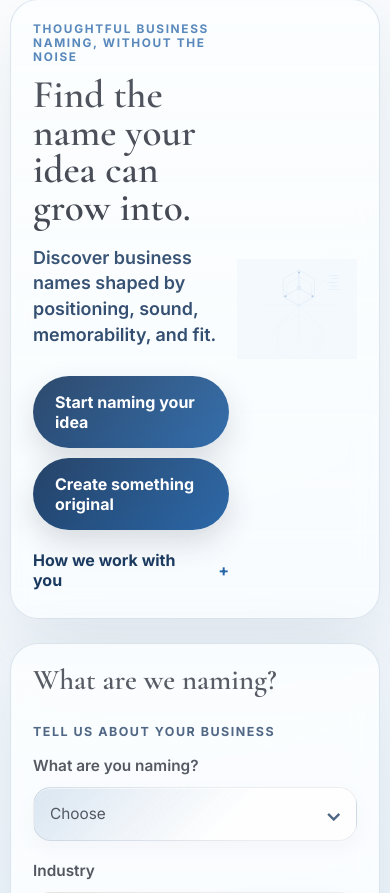
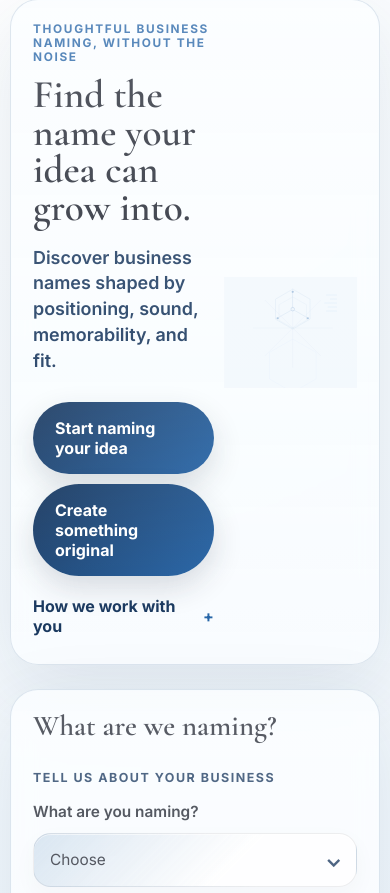
Before and after one commit to pickleball-dan/namengine-business-app, a Flask app: page / in a window 390 px wide. Shown: the part 74-967 px from the top of the page. Run offline with Flask 3, Linux system fonts and the light colour scheme.

Commit message:
Clarify Business homepage motif

```diff
--- a/static/styles.css
+++ b/static/styles.css
@@ -1973,8 +1973,8 @@ textarea { resize: vertical; }
   }
 
   .home-hero-with-motif {
-    grid-template-columns: minmax(0, 0.72fr) minmax(110px, 0.44fr);
-    gap: 8px;
+    grid-template-columns: minmax(0, 0.68fr) minmax(130px, 0.5fr);
+    gap: 10px;
     align-items: center;
   }
 
@@ -1987,7 +1987,7 @@ textarea { resize: vertical; }
   }
 
   .hero-motif svg {
-    width: min(190px, 42vw);
+    width: min(220px, 48vw);
   }
 
   .home-path-button,
--- a/templates/index.html
+++ b/templates/index.html
@@ -26,7 +26,7 @@
 <body>
   {% include '_platform_nav.html' %}
   <main class="shell home-shell">
-    <section class="hero-card home-hero-card home-hero-solo home-hero-with-motif">
+    <section class="hero-card home-hero-card home-hero-solo home-hero-with-motif" data-home-motif="business">
       <div class="home-hero-copy">
         <p class="eyebrow">Thoughtful business naming, without the noise</p>
         <h1>Find the name your idea can grow into.</h1>
@@ -80,7 +80,7 @@
           </div>
         </details>
       </div>
-      <figure class="hero-motif" aria-hidden="true">
+      <figure class="hero-motif" aria-hidden="true" data-motif-kind="business">
         {{ inline_svg('images/namengine-business-motif.svg') }}
       </figure>
     </section>
```
